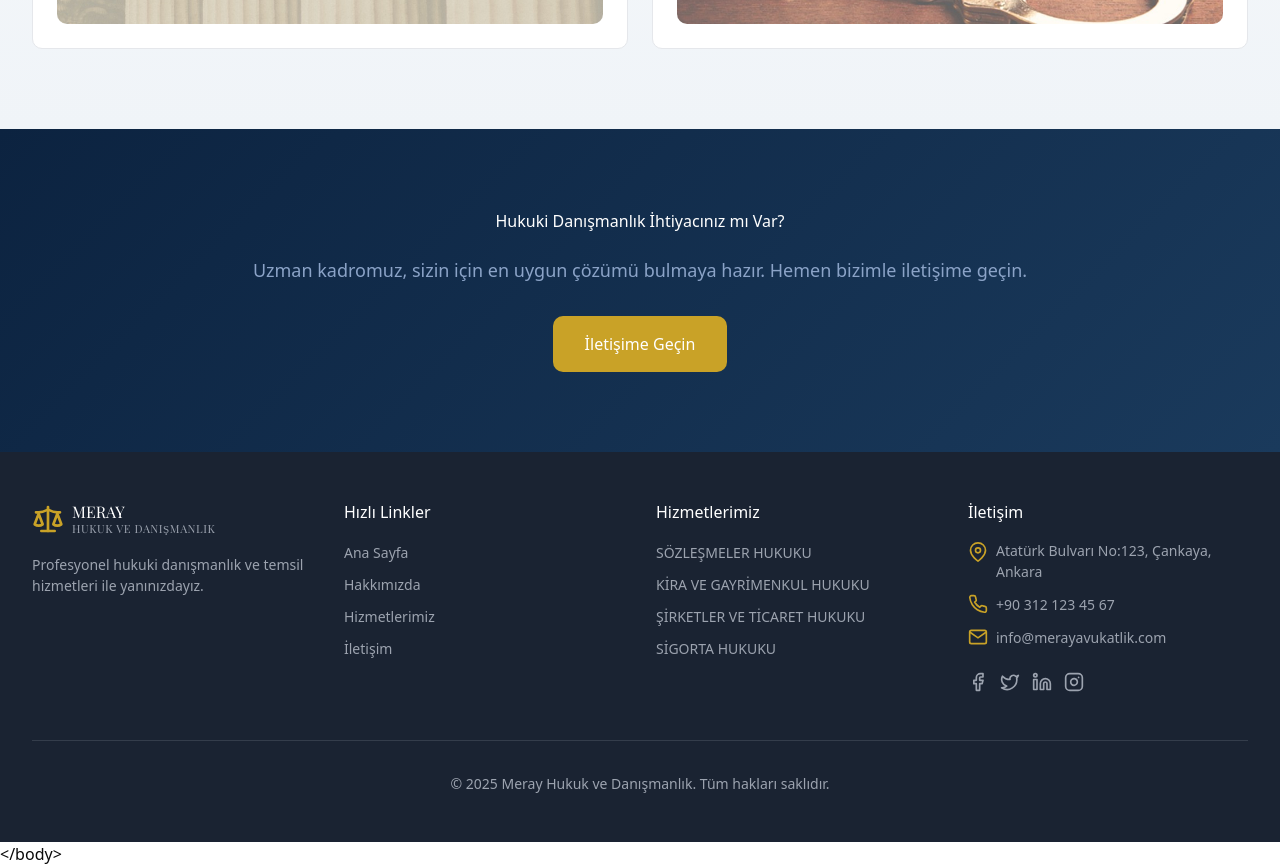
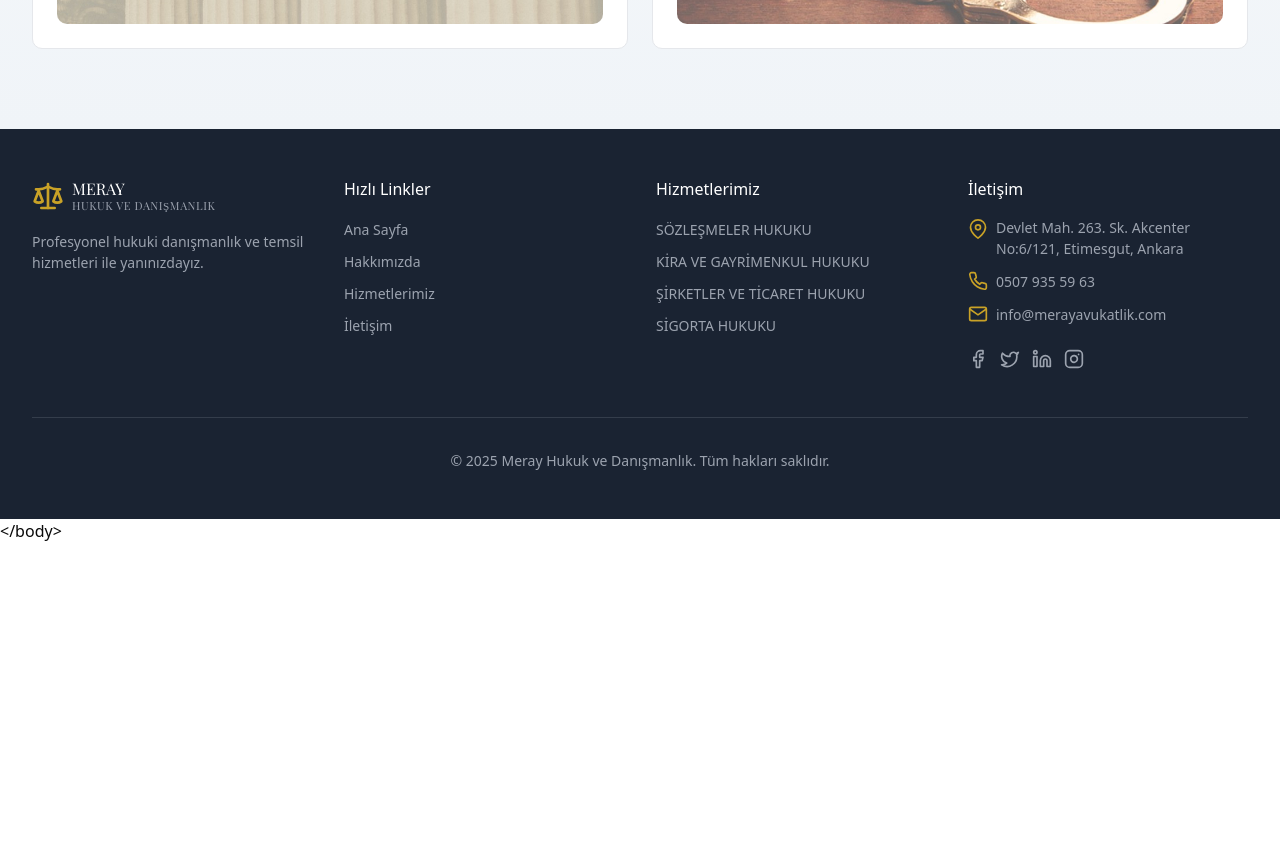
Before and after one commit to emreduzgunoglu/emreduzgunoglu.github.io, a React (Vite) app: page /hizmetlerimiz in a window 1280 px wide. Shown: the part 2660-3526 px from the top of the page. After the commit the page ends 3203 px from the top, so only its background shows below. Built offline with nearby package versions, Linux system fonts and the light colour scheme.

Commit message:
iletisim bilgileri guncellendi.

```diff
--- a/src/components/Contact.tsx
+++ b/src/components/Contact.tsx
@@ -44,9 +44,9 @@ export function Contact() {
                   <h4 style={{ color: "var(--law-navy)" }}>
                     {t.contact.address}
                   </h4>
-                  <p style={{ color: "var(-law-text)" }}>
-                    Kızılay Mahallesi, Atatürk Bulvarı No: 123<br />
-                    Çankaya / Ankara
+                  <p style={{ color: "var(--law-text)" }}>
+                    Devlet Mah. 263. Sk. Akcenter No:6/121<br />
+                    Etimesgut / Ankara
                   </p>
                 </div>
               </div>
@@ -70,8 +70,7 @@ export function Contact() {
                     {t.contact.phone}
                   </h4>
                   <p style={{ color: "var(--law-text)" }}>
-                    +90 (312) 123 45 67<br />
-                    +90 (532) 123 45 67
+                    0507 935 59 63
                   </p>
                 </div>
               </div>
--- a/src/components/Footer.tsx
+++ b/src/components/Footer.tsx
@@ -118,7 +118,7 @@ export function Footer() {
                   <circle cx="12" cy="10" r="3"></circle>
                 </svg>
                 <span style={{ color: "#9ca3af", fontSize: "0.875rem" }}>
-                  Atatürk Bulvarı No:123, Çankaya, Ankara
+                  Devlet Mah. 263. Sk. Akcenter No:6/121, Etimesgut, Ankara
                 </span>
               </li>
               <li className="flex items-center gap-2">
@@ -134,7 +134,7 @@ export function Footer() {
                   <path d="M22 16.92v3a2 2 0 0 1-2.18 2 19.79 19.79 0 0 1-8.63-3.07 19.5 19.5 0 0 1-6-6 19.79 19.79 0 0 1-3.07-8.67A2 2 0 0 1 4.11 2h3a2 2 0 0 1 2 1.72 12.84 12.84 0 0 0 .7 2.81 2 2 0 0 1-.45 2.11L8.09 9.91a16 16 0 0 0 6 6l1.27-1.27a2 2 0 0 1 2.11-.45 12.84 12.84 0 0 0 2.81.7A2 2 0 0 1 22 16.92z"></path>
                 </svg>
                 <span style={{ color: "#9ca3af", fontSize: "0.875rem" }}>
-                  +90 312 123 45 67
+                  0507 935 59 63
                 </span>
               </li>
               <li className="flex items-center gap-2">
--- a/src/components/WhatsAppButton.tsx
+++ b/src/components/WhatsAppButton.tsx
@@ -5,7 +5,7 @@ export function WhatsAppButton() {
     const { language } = useLanguage();
 
     const handleWhatsAppClick = () => {
-        const phoneNumber = "905321234567"; // Telefon numarasını buraya ekleyin (ülke kodu ile, + işareti olmadan)
+        const phoneNumber = "905079355963"; // 0507 935 59 63
         const message = language === 'tr'
             ? "Merhaba, bilgi almak istiyorum."
             : "Hello, I would like to get information.";
--- a/src/pages/ContactPage.tsx
+++ b/src/pages/ContactPage.tsx
@@ -61,9 +61,9 @@ export function ContactPage() {
                       {t.contact.address}
                     </h3>
                     <p style={{ color: "var(--law-text)" }}>
-                      Kızılay Mahallesi<br />
-                      Atatürk Bulvarı No: 123<br />
-                      Çankaya / Ankara
+                      Devlet Mah. 263. Sk.<br />
+                      Akcenter No:6/121<br />
+                      Etimesgut / Ankara
                     </p>
                   </div>
                 </div>
@@ -92,8 +92,7 @@ export function ContactPage() {
                       {t.contact.phone}
                     </h3>
                     <p style={{ color: "var(--law-text)" }}>
-                      +90 (312) 123 45 67<br />
-                      +90 (532) 123 45 67
+                      0507 935 59 63
                     </p>
                   </div>
                 </div>
@@ -180,7 +179,7 @@ export function ContactPage() {
             style={{ height: "500px" }}
           >
             <iframe
-              src="https://www.google.com/maps/embed?pb=!1m18!1m12!1m3!1d3060.175837168329!2d32.85384731539754!3d39.91987879420679!2m3!1f0!2f0!3f0!3m2!1i1024!2i768!4f13.1!3m3!1m2!1s0x14d347d520732db1%3A0xaa6c8c0a0dd8d92!2sK%C4%B1z%C4%B1lay%2C%20Atat%C3%BCrk%20Blv.%2C%20%C3%87ankaya%2FAnkara!5e0!3m2!1str!2str!4v1234567890123!5m2!1str!2str"
+              src="https://www.google.com/maps/embed?pb=!1m18!1m12!1m3!1d3057.3663614964257!2d32.6184681!3d39.977917399999995!2m3!1f0!2f0!3f0!3m2!1i1024!2i768!4f13.1!3m3!1m2!1s0x14d331efb28fca1b%3A0x20c97c140038beac!2sAvukat%20%C4%B0layda%20MERAY%2F%20Eryaman!5e0!3m2!1str!2str!4v1773770412241!5m2!1str!2str"
               width="100%"
               height="100%"
               style={{ border: 0 }}
--- a/src/pages/HomePage.tsx
+++ b/src/pages/HomePage.tsx
@@ -19,7 +19,7 @@ export function HomePage() {
             style={{ height: "500px" }}
           >
             <iframe
-              src="https://www.google.com/maps/embed?pb=!1m18!1m12!1m3!1d3060.175837168329!2d32.85384731539754!3d39.91987879420679!2m3!1f0!2f0!3f0!3m2!1i1024!2i768!4f13.1!3m3!1m2!1s0x14d347d520732db1%3A0xaa6c8c0a0dd8d92!2sK%C4%B1z%C4%B1lay%2C%20Atat%C3%BCrk%20Blv.%2C%20%C3%87ankaya%2FAnkara!5e0!3m2!1str!2str!4v1234567890123!5m2!1str!2str"
+              src="https://www.google.com/maps/embed?pb=!1m18!1m12!1m3!1d3057.3663614964257!2d32.6184681!3d39.977917399999995!2m3!1f0!2f0!3f0!3m2!1i1024!2i768!4f13.1!3m3!1m2!1s0x14d331efb28fca1b%3A0x20c97c140038beac!2sAvukat%20%C4%B0layda%20MERAY%2F%20Eryaman!5e0!3m2!1str!2str!4v1773770412241!5m2!1str!2str"
               width="100%"
               height="100%"
               style={{ border: 0 }}
--- a/src/pages/ServicesPage.tsx
+++ b/src/pages/ServicesPage.tsx
@@ -53,42 +53,6 @@ export function ServicesPage() {
         </div>
       </section>
 
-      {/* CTA Section */}
-      <section
-        className="py-20 px-4 sm:px-6 lg:px-8"
-        style={{
-          background: `linear-gradient(135deg, var(--law-navy) 0%, #1a3a5c 100%)`
-        }}
-      >
-        <div className="max-w-4xl mx-auto text-center">
-          <h2
-            className="mb-6"
-            style={{ color: "white" }}
-          >
-            {language === 'tr'
-              ? 'Hukuki Danışmanlık İhtiyacınız mı Var?'
-              : 'Do You Need Legal Consultancy?'}
-          </h2>
-          <p
-            className="mb-8"
-            style={{ color: "var(--law-blue)", fontSize: "1.125rem" }}
-          >
-            {language === 'tr'
-              ? 'Uzman kadromuz, sizin için en uygun çözümü bulmaya hazır. Hemen bizimle iletişime geçin.'
-              : 'Our expert team is ready to find the most suitable solution for you. Contact us now.'}
-          </p>
-          <a
-            href="/iletisim"
-            className="inline-block px-8 py-4 rounded-lg transition-all hover:shadow-2xl transform hover:-translate-y-1"
-            style={{
-              backgroundColor: "var(--law-gold)",
-              color: "white"
-            }}
-          >
-            {language === 'tr' ? 'İletişime Geçin' : 'Get in Touch'}
-          </a>
-        </div>
-      </section>
     </div>
   );
 }
```
Also changed, not shown: 3 other files (tests, documents, lock files or other folders).
